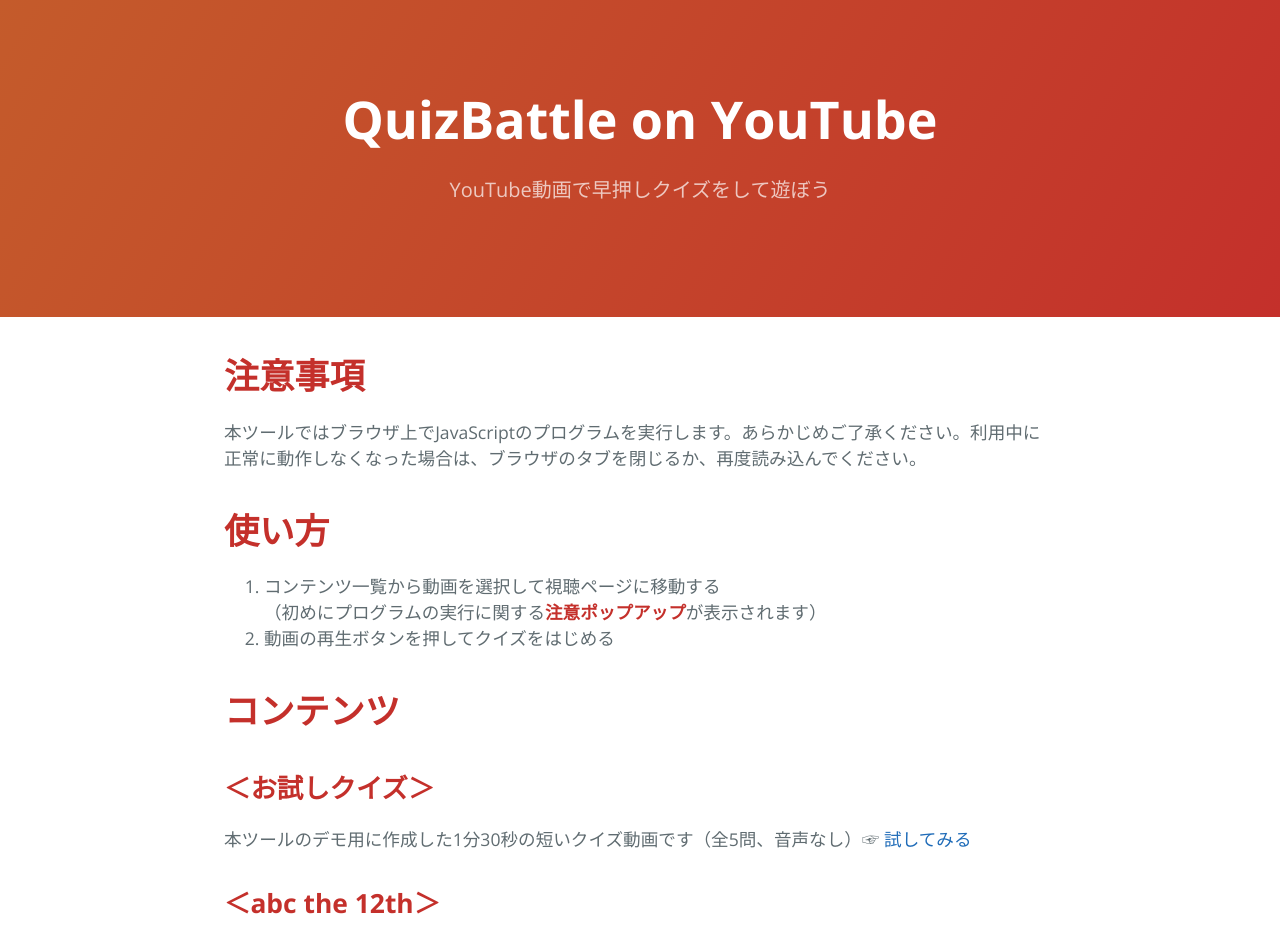
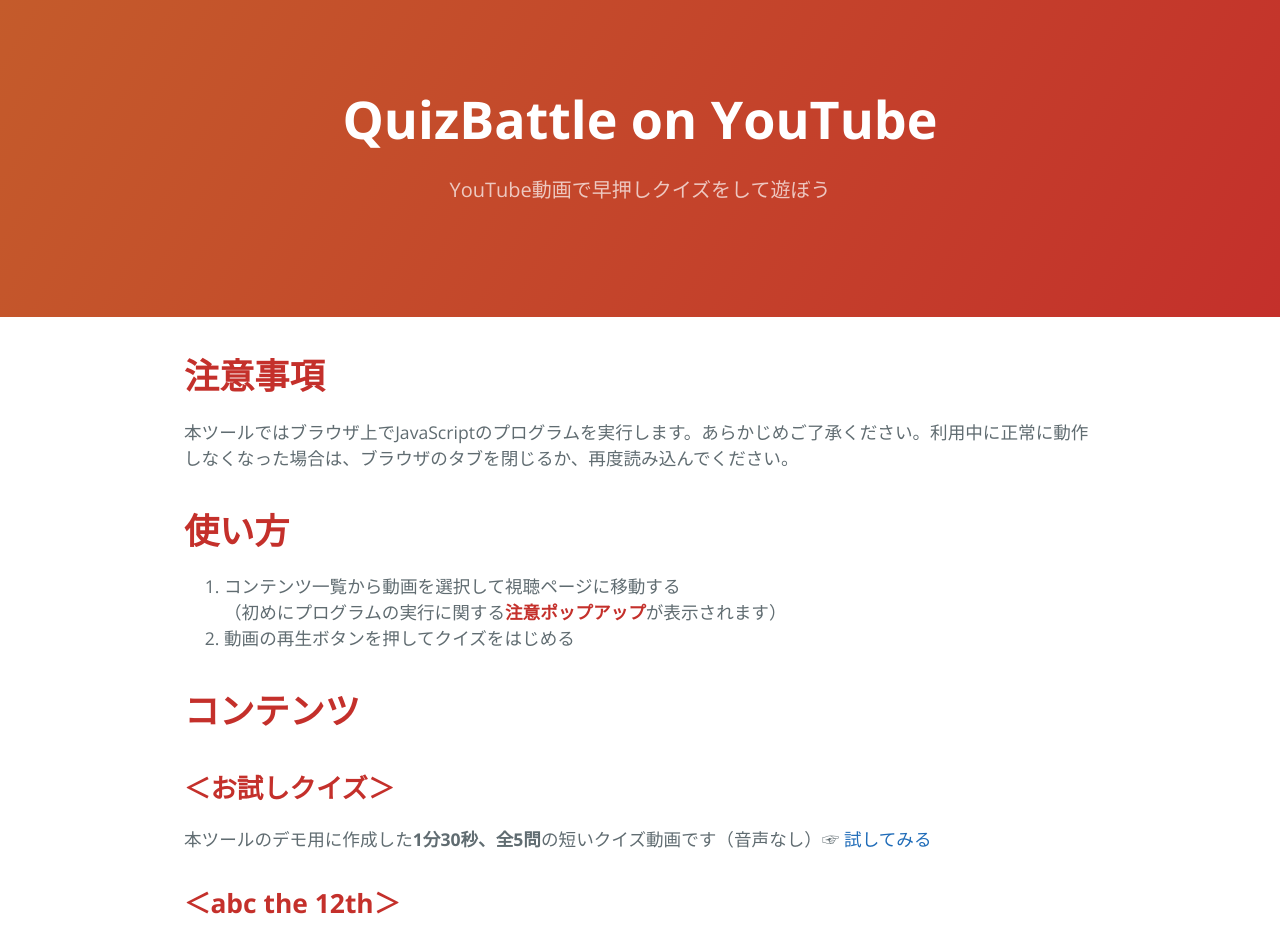
Before and after one commit to t-yokota/quizBattle, a Jekyll site: the page built from docs/index.md, in a window 1280 px wide. Shown: the top 944 px of the page. Built offline with Jekyll 4.4.1, drawn with Linux system fonts in a browser that asks for light colours; our own code applies the rules of GitHub Pages for plain Markdown files.

Commit message:
changed description of content and layout of page.

```diff
--- a/docs/_sass/jekyll-theme-cayman.scss
+++ b/docs/_sass/jekyll-theme-cayman.scss
@@ -167,7 +167,7 @@
   }
 
   @include large {
-    max-width: 64rem;
+    max-width: 69rem;
     padding: 2rem 6rem;
     margin: 0 auto;
     font-size: 1.1rem;
--- a/docs/index.md
+++ b/docs/index.md
@@ -22,7 +22,7 @@
 
 ## **＜お試しクイズ＞**
 
-本ツールのデモ用に作成した1分30秒の短いクイズ動画です（全5問、音声なし）☞
+本ツールのデモ用に作成した**1分30秒、全5問**の短いクイズ動画です（音声なし）☞
 <a href="https://t-yokota.github.io/srt.js/?v=BHWd-HDorfY&surl=https://raw.githubusercontent.com/t-yokota/quizBattle/master/src/quizBattle.srt.js" target="_blank" rel="noopener noreferrer">試してみる</a>
 
 <!-- <table class="contents">
```
